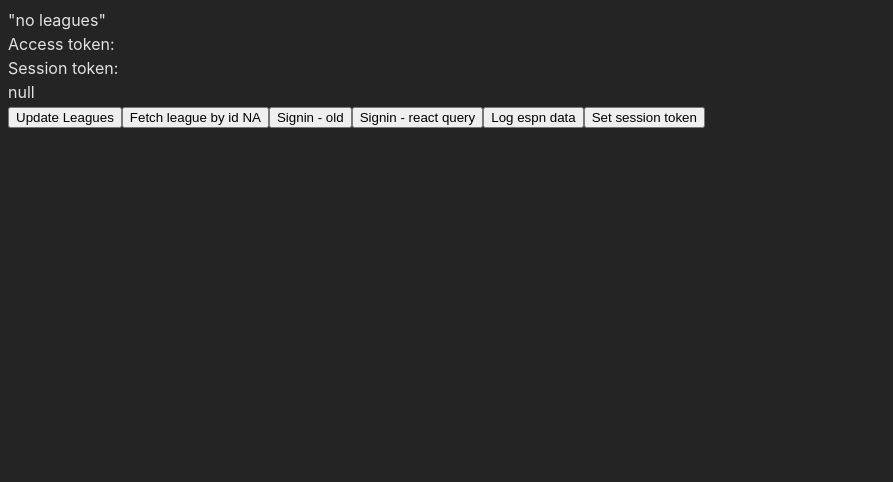
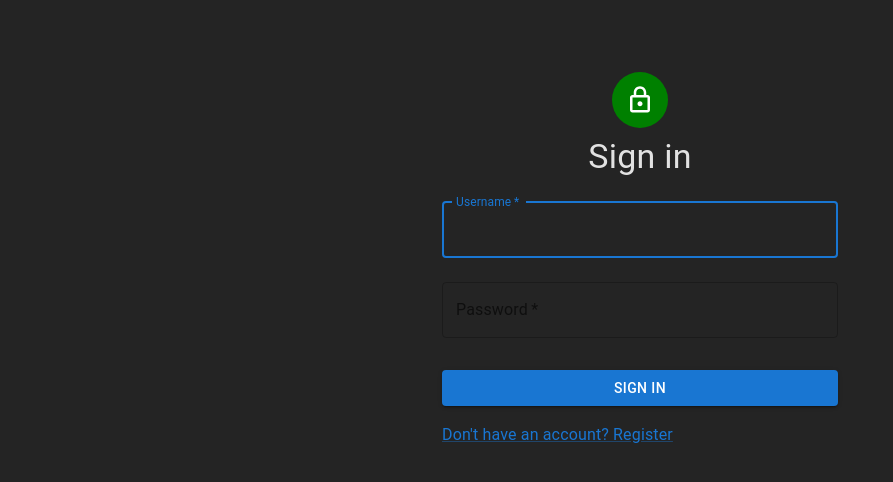
Before and after one commit to Josh-Clemons/gridiron_java, a React (Vite) app in the folder client/: page /#/login in a window 1280 px wide. Shown: the top 482 px of the page, without its empty margins (0-893 px from the left). Built offline with nearby package versions, Linux system fonts and the light colour scheme.

Commit message:
updated user context and login related stuff

```diff
--- a/client/index.html
+++ b/client/index.html
@@ -4,7 +4,7 @@
     <meta charset="UTF-8" />
     <link rel="icon" type="image/svg+xml" href="/vite.svg" />
     <meta name="viewport" content="width=device-width, initial-scale=1.0" />
-    <title>Grid Iron Pickemf</title>
+    <title>Grid Iron Pickem</title>
   </head>
   <body>
     <div id="root"></div>
--- a/client/package.json
+++ b/client/package.json
@@ -12,11 +12,14 @@
   "dependencies": {
     "@emotion/react": "^11.11.1",
     "@emotion/styled": "^11.11.0",
+    "@mui/icons-material": "^5.11.16",
     "@mui/material": "^5.13.6",
     "axios": "^1.4.0",
     "react": "^18.2.0",
     "react-dom": "^18.2.0",
-    "react-router-dom": "^6.14.1"
+    "react-query": "^3.39.3",
+    "react-router-dom": "^6.14.1",
+    "react-toastify": "^9.1.3"
   },
   "devDependencies": {
     "@tanstack/eslint-plugin-query": "^4.29.9",
--- a/client/src/assets/TestApi.jsx
+++ b/client/src/assets/TestApi.jsx
@@ -1,27 +1,21 @@
 import { useState, useEffect, useContext } from 'react';
-import { useMutation } from 'react-query'
 import axios from "axios";
 import { UserContext } from '../contexts/UserContext';
 
 function TestApi() {
+
+  const { user, token, signIn, signOut } = useContext(UserContext);
+
   const [leagues, setLeagues] = useState(null);
-  const [token, setToken] = useState('');
-  const [sessionToken, setSessionToken] = useState('');
   const [leagueId, setLeagueId] = useState('NA');
-  const { user, setUser } = useContext(UserContext);
 
-  useEffect(()=>{
-    const tempToken = sessionStorage.getItem('access_token');
-    setSessionToken(tempToken);
-    setToken(tempToken);
-  }, [])
 
 
   const fetchLeagues = async () => {
     console.log('bearer token: ', token);
     await axios.get("http://localhost:8080/api/league/all", {
-        headers:{
-          'Authorization':`Bearer ${token}`
+      headers: {
+        'Authorization': `Bearer ${token}`
       }
     }).then((response) => {
       let randomIndex = Math.floor(Math.random() * response.data.length);
@@ -37,7 +31,7 @@ function TestApi() {
     console.log('fetching game data......')
     await axios.get("http://localhost:8080/api/gamedata/espn", {
       headers: {
-        'Authorization' : `Bearer ${token}`
+        'Authorization': `Bearer ${token}`
       }
     }).then((response) => {
       console.log(response.data);
@@ -47,8 +41,8 @@ function TestApi() {
   const fetchLeagueById = async () => {
     console.log(`league id: ${leagueId}`)
     await axios.get("http://localhost:8080/api/league/find-by-id?leagueId=" + leagueId, {
-      headers:{
-        'Authorization':`Bearer ${token}`
+      headers: {
+        'Authorization': `Bearer ${token}`
       }
     }).then((response) => {
       console.log(response.data)
@@ -57,51 +51,21 @@ function TestApi() {
   }
 
   const handleSignin = () => {
-    signinMutation.mutate(['josh', '123456'])
-  }
-  const signinMutation = useMutation(([username, password]) => axios
-    .post('http://localhost:8080/api/auth/signin', { username, password }), {
-    onSuccess: (data) => {
-      setUser(data.data);
-      setToken(data.data.accessToken);
-      sessionStorage.setItem('access_token', data.data.accessToken);
-      console.log('User signed in successfully: ', data);
-    },
-    onError: (error) => {
-      console.log('Error signing in: ', error)
-    }
-  })
-
-  const signin = async (username, password) => {
-    await axios.post("http://localhost:8080/api/auth/signin", {
-      username: username,
-      password: password
-    }).then((response) => {
-      console.log(response)
-      setUser(response.data);
-      setToken(response.data.accessToken);
-    }).catch((error) => {
-      console.log('Error signing in: ', error);
-    })
-  }
-
-  const getSessionToken = () => {
-    setSessionToken(sessionStorage.getItem('access_token'));
-    console.log(sessionStorage.getItem('access_token'));
+    signIn('josh', '123456')
   }
 
   return (
     <>
       <div>{JSON.stringify(leagues ? leagues : "no leagues")}</div>
-      <div>Access token: {token}</div>
-      <div>Session token: {sessionToken}</div>
+      <div>Username: {user?.username}</div>
+      <div>Session token: {user?.accessToken}</div>
+      <div>Token variable: {token}</div>
       <div>{JSON.stringify(user)}</div>
-      <button onClick={()=> fetchLeagues()}>Update Leagues</button>
+      <button onClick={() => fetchLeagues()}>Update Leagues</button>
       <button onClick={() => fetchLeagueById()}>Fetch league by id {leagueId}</button>
-      <button onClick={() => signin('josh', '123456')}>Signin - old </button>
-      <button onClick={handleSignin}>Signin - react query</button>
+      <button onClick={(handleSignin)}>Signin - react query</button>
+      <button onClick={signOut}>Signout</button>
       <button onClick={() => fetchGameDataFromEspn()}>Log espn data</button>
-      <button onClick={() => getSessionToken()}>Set session token</button>
     </>
 
   )
--- a/client/src/components/App/App.jsx
+++ b/client/src/components/App/App.jsx
@@ -4,21 +4,28 @@ import { ReactQueryDevtools } from 'react-query/devtools'
 
 import { UserProvider } from '../../contexts/UserContext';
 
+import PrivateRoute from '../PrivateRoute/PrivateRoute.jsx'
 import TestApi from "../../assets/TestApi"
 import LandingPage from '../../pages/LandingPage.jsx';
+import LoginPage from '../../pages/LoginPage.jsx';
+import DashboardPage from '../../pages/DashboardPage';
 
 const queryClient = new QueryClient;
 
 function App() {
+
 
   return (
     <QueryClientProvider client={queryClient}>
       <UserProvider>
         <Router>
           <Routes>
-            <Route path="/" element={<Navigate replace to="/login" />} />
-            <Route path='/login' element={<TestApi />} />
-            <Route path='/home' element={<LandingPage />} />
+            <Route path="/" element={<Navigate replace to="/landing" />} />
+            <Route path='/login' element={<LoginPage />} />
+            <Route path='/landing' element={<LandingPage />} />
+            <Route path='/home' element={<PrivateRoute><LandingPage /></PrivateRoute>} />
+            <Route path='/test' element={<PrivateRoute><TestApi /></PrivateRoute>} />
+            <Route path='/dashboard' element={<PrivateRoute><DashboardPage /></PrivateRoute>} />
           </Routes>
         </Router>
       </UserProvider>
--- /dev/null
+++ b/client/src/components/LoginForm/LoginForm.jsx
@@ -0,0 +1,111 @@
+import { useContext, useState } from 'react';
+import { useNavigate } from 'react-router-dom';
+
+import { UserContext } from '../../contexts/UserContext';
+
+import Avatar from '@mui/material/Avatar';
+import Box from '@mui/material/Box';
+import Button from '@mui/material/Button';
+import Container from '@mui/material/Container';
+import Grid from '@mui/material/Grid';
+import Link from '@mui/material/Link';
+import LockOutlinedIcon from '@mui/icons-material/LockOutlined';
+import TextField from '@mui/material/TextField';
+import Typography from '@mui/material/Typography';
+
+
+export default function LoginForm() {
+    const navigate = useNavigate();
+
+    const { signIn, signOut } = useContext(UserContext);
+
+    const [username, setUsername] = useState('');
+    const [password, setPassword] = useState('');
+    const [errorMessage, setErrorMessage] = useState(null);
+
+
+
+    // alert for when login fields are empty
+    const errorEmptyFields = () => {
+        window.alert('Complete all fields');
+    };
+
+    const handleSubmit = async (event) => {
+        event.preventDefault();
+        signOut()
+        // continue only if user/email are not blank
+        if (username !== '' && password !== '') {
+            await signIn(username, password).then(() => {
+                navigate('/dashboard');
+            }).catch((e) => {
+                console.log(e);
+                setErrorMessage(e.toString());
+            })
+        } else {
+            errorEmptyFields();
+        };
+    };
+
+    return (
+        <Container component="main" maxWidth="xs">
+
+            <Box
+                sx={{
+                    marginTop: 8,
+                    display: 'flex',
+                    flexDirection: 'column',
+                    alignItems: 'center',
+                }}
+            >
+                <Avatar sx={{ m: 1, bgcolor: 'green', width: 56, height: 56 }}>
+                    <LockOutlinedIcon sx={{ fontSize: "30px" }} />
+                </Avatar>
+                <Typography component="h1" variant="h4">
+                    Sign in
+                </Typography>
+                <Box component="form" onSubmit={handleSubmit} noValidate sx={{ mt: 1 }}>
+                    <TextField
+                        margin="normal"
+                        required
+                        fullWidth
+                        id="username"
+                        label="Username"
+                        name="username"
+                        autoComplete="email"
+                        autoFocus
+                        value={username}
+                        onChange={(e) => setUsername(e.target.value)}
+                    />
+                    <TextField
+                        margin="normal"
+                        required
+                        fullWidth
+                        name="password"
+                        label="Password"
+                        type="password"
+                        id="password"
+                        autoComplete="current-password"
+                        value={password}
+                        onChange={(e) => setPassword(e.target.value)}
+                    />
+                    {errorMessage && <div>{errorMessage}</div>}
+                    <Button
+                        type="submit"
+                        fullWidth
+                        variant="contained"
+                        sx={{ mt: 3, mb: 2 }}
+                    >
+                        Sign In
+                    </Button>
+                    <Grid container>
+                        <Grid item>
+                            <Link onClick={() => navigate('/register')} variant="body1" sx={{ '&:hover': { cursor: "pointer" } }}>
+                                {"Don't have an account? Register"}
+                            </Link>
+                        </Grid>
+                    </Grid>
+                </Box>
+            </Box>
+        </Container>
+    );
+}
--- /dev/null
+++ b/client/src/components/PrivateRoute/PrivateRoute.jsx
@@ -0,0 +1,14 @@
+import { Navigate, useLocation } from 'react-router-dom';
+import { UserContext } from '../../contexts/UserContext';
+import { useContext } from 'react';
+
+const PrivateRoute = ({ children }) => {
+  const { user } = useContext(UserContext);
+  const location = useLocation(); // used for redirecting to previous location
+
+  // an invalid user can be exploited to visit private routes, eventually it
+  // would make sense to add a sever call to verify user's token is still active
+  return user ? children : <Navigate to="/login" state={{ from: location }} />;
+}
+
+export default PrivateRoute;
--- a/client/src/contexts/UserContext.jsx
+++ b/client/src/contexts/UserContext.jsx
@@ -1,13 +1,41 @@
-import { createContext, useState } from 'react';
+import { createContext, useEffect, useState } from 'react';
+import { useMutation } from 'react-query';
+import axios from 'axios';
 import PropTypes from 'prop-types';
 
 export const UserContext = createContext();
 
 export const UserProvider = ({ children }) => {
-  const [user, setUser] = useState(null);
+
+  const [user, setUser] = useState(() => JSON.parse(sessionStorage.getItem('user')));
+  const [token, setToken] = useState(user?.accessToken);
+
+  const signinMutation = useMutation(({ username, password }) => axios
+    .post('http://localhost:8080/api/auth/signin', { username, password }), {
+    onSuccess: (data) => {
+      setUser(data.data);
+      setToken(data.data.accessToken);
+      sessionStorage.setItem('user', JSON.stringify(data.data));
+      console.log('User signed in successfully: ', data);
+    },
+    onError: (error) => {
+      throw new Error(error.response?.data);
+    }
+  })
+
+
+  const signIn = (username, password) => {
+    return signinMutation.mutateAsync({ username, password });
+  }
+
+  const signOut = () => {
+    sessionStorage.setItem('user', null);
+    setUser(null);
+    setToken(null);
+  }
 
   return (
-    <UserContext.Provider value={{ user, setUser }}>
+    <UserContext.Provider value={{ user, token, signIn, signOut }}>
       {children}
     </UserContext.Provider>
   );
--- /dev/null
+++ b/client/src/pages/DashboardPage.jsx
@@ -0,0 +1,14 @@
+import { useContext } from 'react';
+import LoginForm from '../components/LoginForm/LoginForm';
+import { UserContext } from '../contexts/UserContext';
+
+const DashboardPage = () => {
+
+    const { user } = useContext(UserContext);
+
+    return (
+        <div>Hello {user?.username}</div>
+    )
+}
+
+export default DashboardPage;
--- /dev/null
+++ b/client/src/pages/LoginPage.jsx
@@ -0,0 +1,12 @@
+import LoginForm from '../components/LoginForm/LoginForm';
+
+const LoginPage = () => {
+
+
+
+    return (
+        <LoginForm />
+    )
+}
+
+export default LoginPage;
```
Also changed, not shown: client/src/pages/HomePage.jsx (added, +18 -0 lines), client/src/pages/LandingPage.jsx (+8 -4 lines), client/public/background.jpeg (renamed from client/src/pages/Images/football_player_shadow.jpeg), 1 other file (tests, documents, lock files or other folders). Lines whose indentation alone changed are shown as unchanged.
